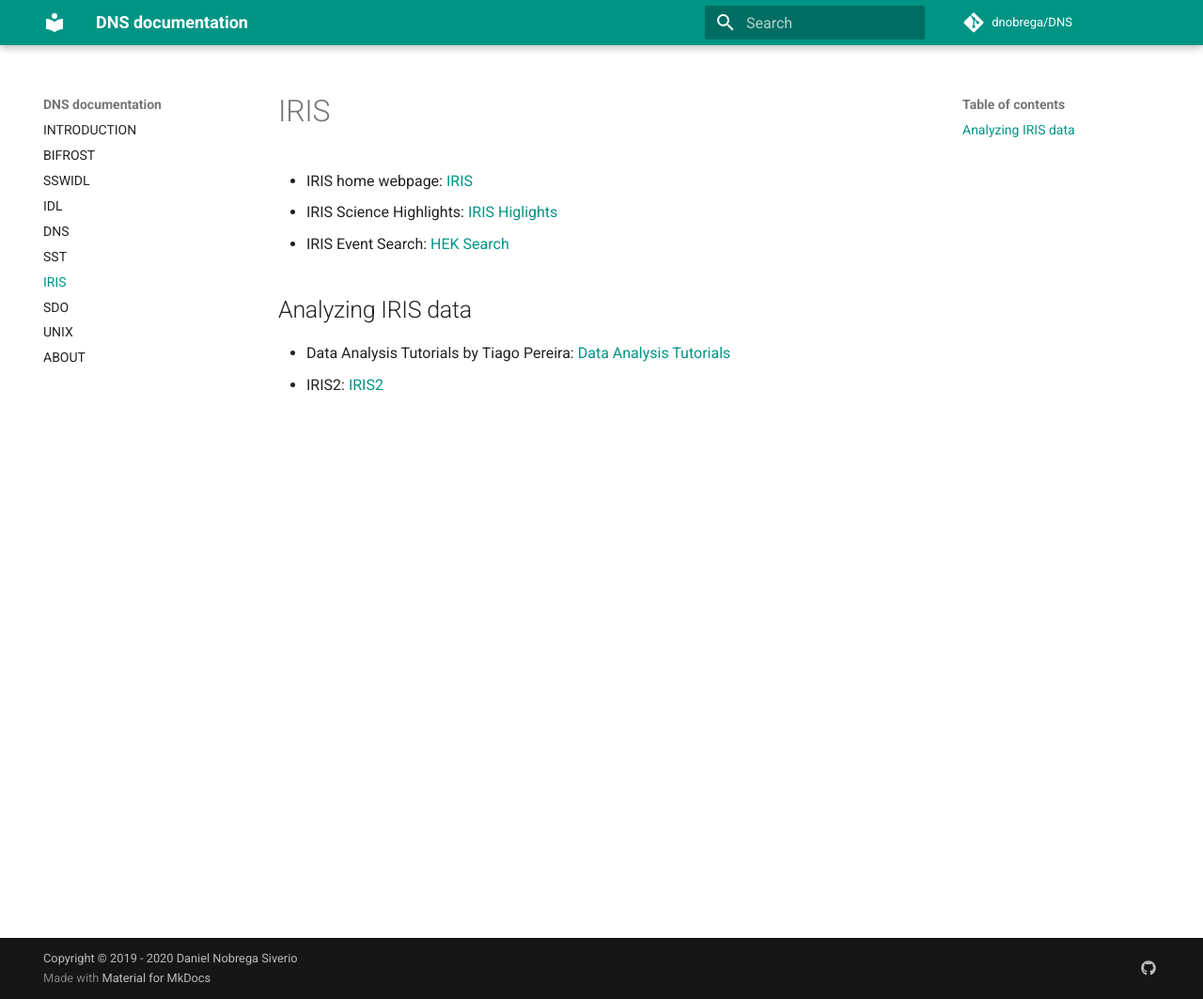
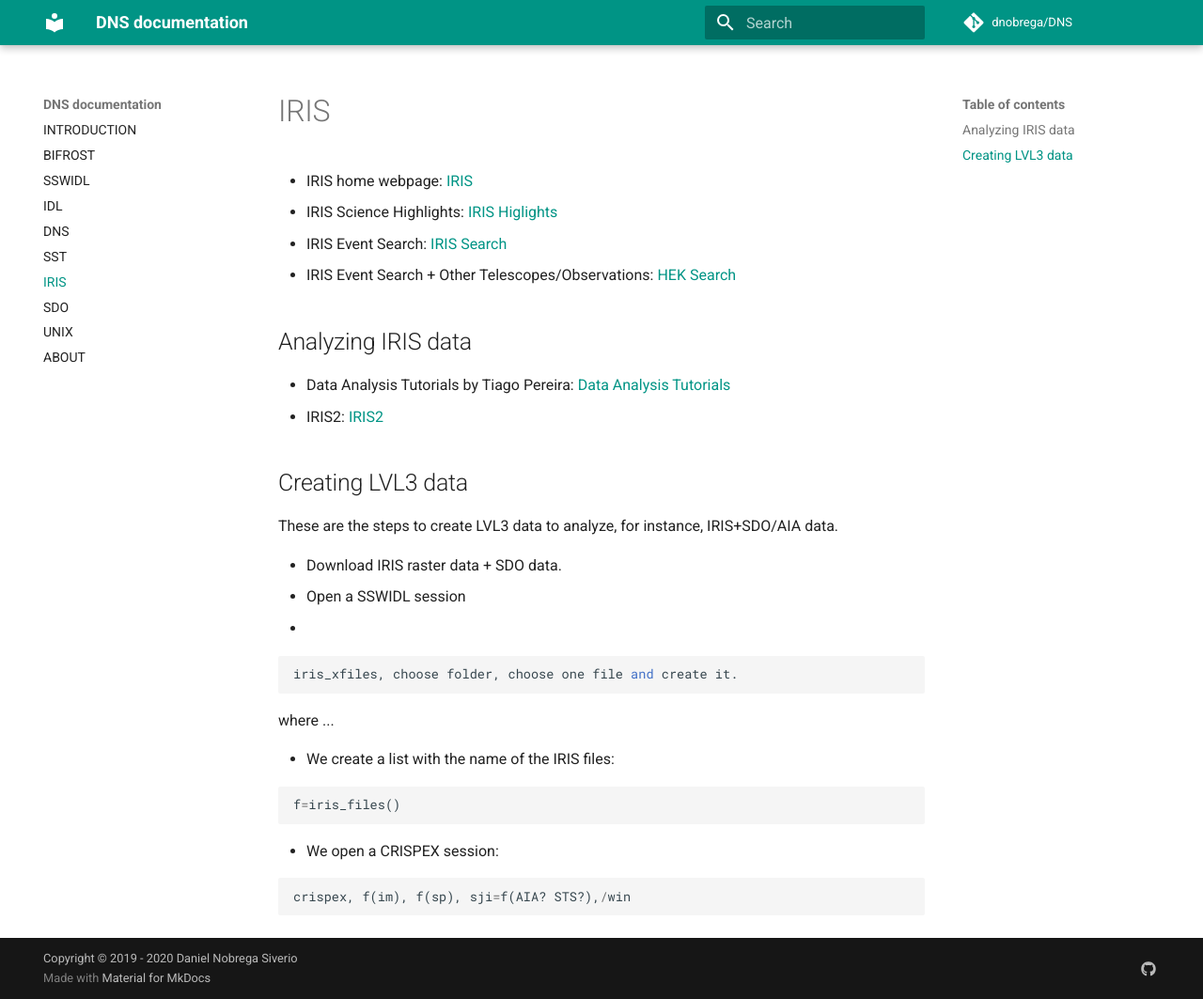
Before and after one commit to dnobrega/DNS, an MkDocs documentation site: the page built from docs/IRIS.md, in a window 1280 px wide and 1063 px high. Shown: the whole window at 94% size. Built offline with MkDocs 1.6.1 and Material for MkDocs 9.7.7, drawn with Linux system fonts in a browser that asks for light colours; comment, search, counter and statistics services are not loaded.

Commit message:
Update IRIS.md

````diff
--- a/docs/IRIS.md
+++ b/docs/IRIS.md
@@ -2,8 +2,33 @@
 
 - IRIS home webpage: [IRIS](https://iris.lmsal.com/)
 - IRIS Science Highlights: [IRIS Higlights](http://iris.lmsal.com/science_highlights/)
-- IRIS Event Search: [HEK Search](http://www.lmsal.com/heksearch/)
+- IRIS Event Search: [IRIS Search](https://iris.lmsal.com/search/)
+- IRIS Event Search + Other Telescopes/Observations: [HEK Search](http://www.lmsal.com/heksearch/)
 
 ## Analyzing IRIS data
 - Data Analysis Tutorials by Tiago Pereira: [Data Analysis Tutorials](https://folk.uio.no/tiago/iris9/exercises/index.html)
 - IRIS2: [IRIS2](https://iris.lmsal.com/iris2/)
+
+
+## Creating LVL3 data
+
+These are the steps to create LVL3 data to analyze, for instance, IRIS+SDO/AIA data.
+
+- Download IRIS raster data + SDO data.
+- Open a SSWIDL session
+-
+``` IDL
+iris_xfiles, choose folder, choose one file and create it.
+```
+where ...
+
+- We create a list with the name of the IRIS files:
+``` IDL
+f=iris_files()
+```
+
+- We open a CRISPEX session:
+
+``` IDL
+crispex, f(im), f(sp), sji=f(AIA? STS?),/win
+```
````
